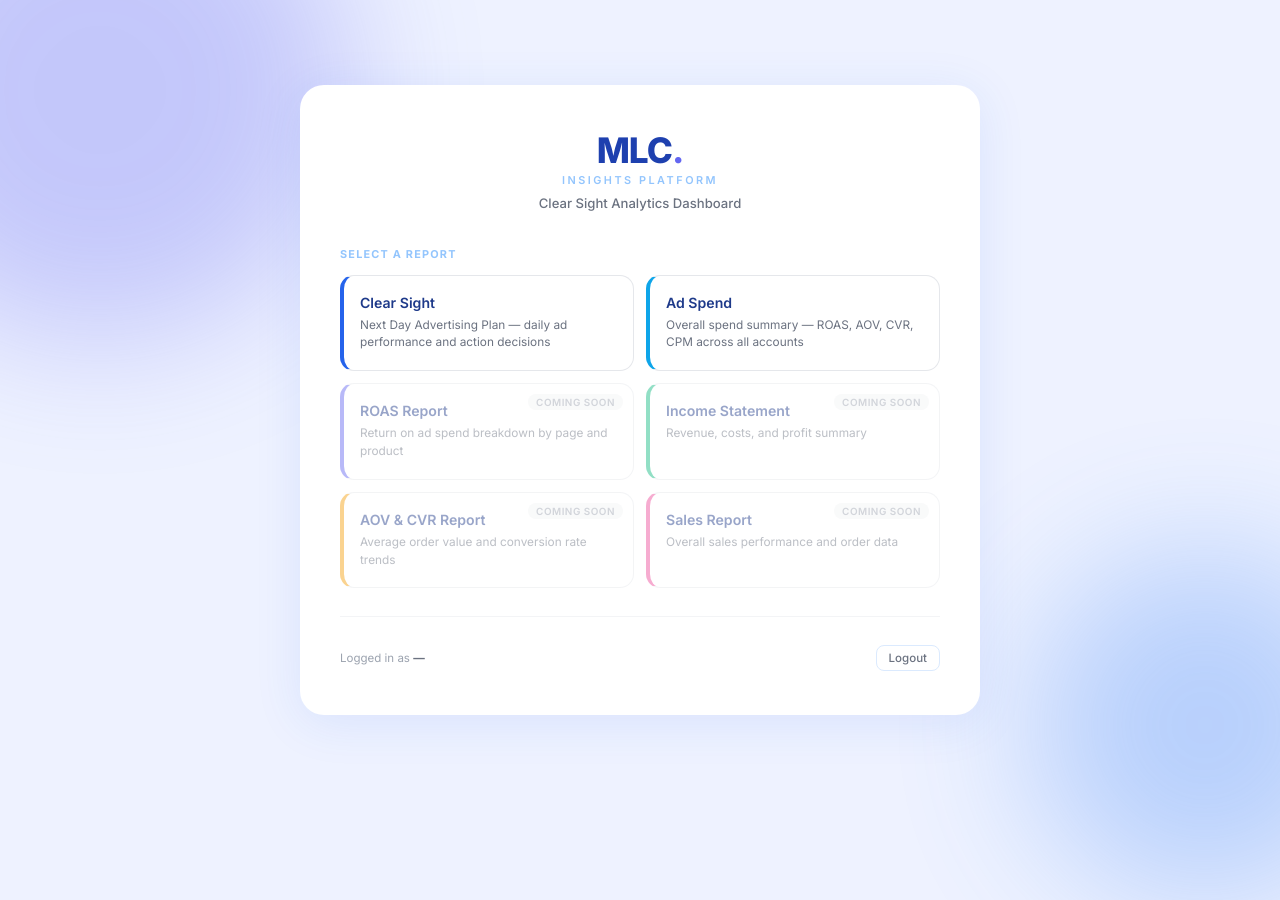
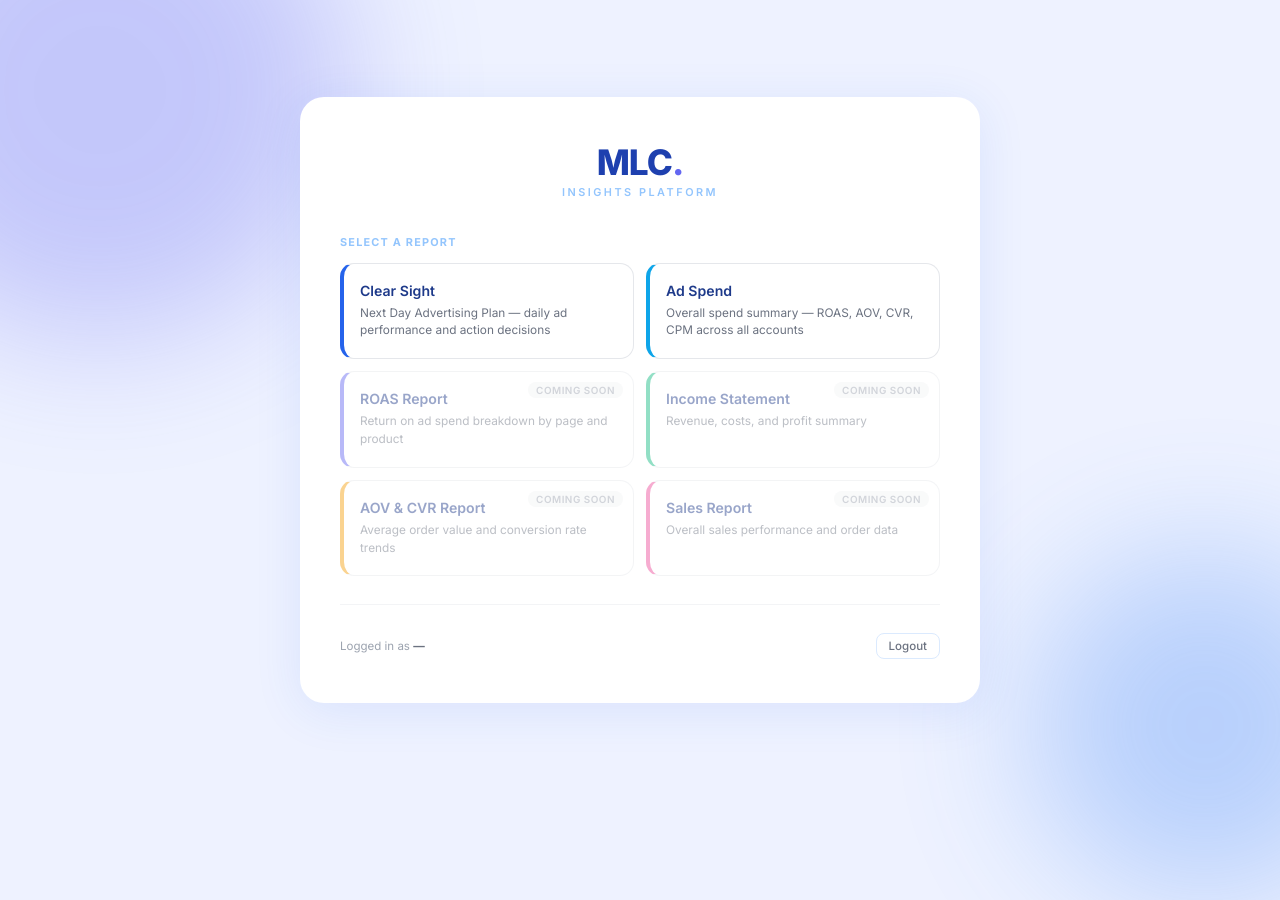
Before and after one commit to ahlyreyes/mlc-dashboard, a website: page home.html in a window 1280 px wide. Shown: the top 900 px of the page. Drawn offline with Linux system fonts and the light colour scheme; no server answers.

Commit message:
Remove 'Clear Sight Analytics Dashboard' subtitle from home

```diff
--- a/home.html
+++ b/home.html
@@ -183,7 +183,6 @@ body {
   <div class="brand-top">
     <div class="logo-text">MLC<span>.</span></div>
     <div class="logo-tag">Insights Platform</div>
-    <div class="brand-subtitle">Clear Sight Analytics Dashboard</div>
   </div>
 
   <div class="section-label">Select a Report</div>
```
